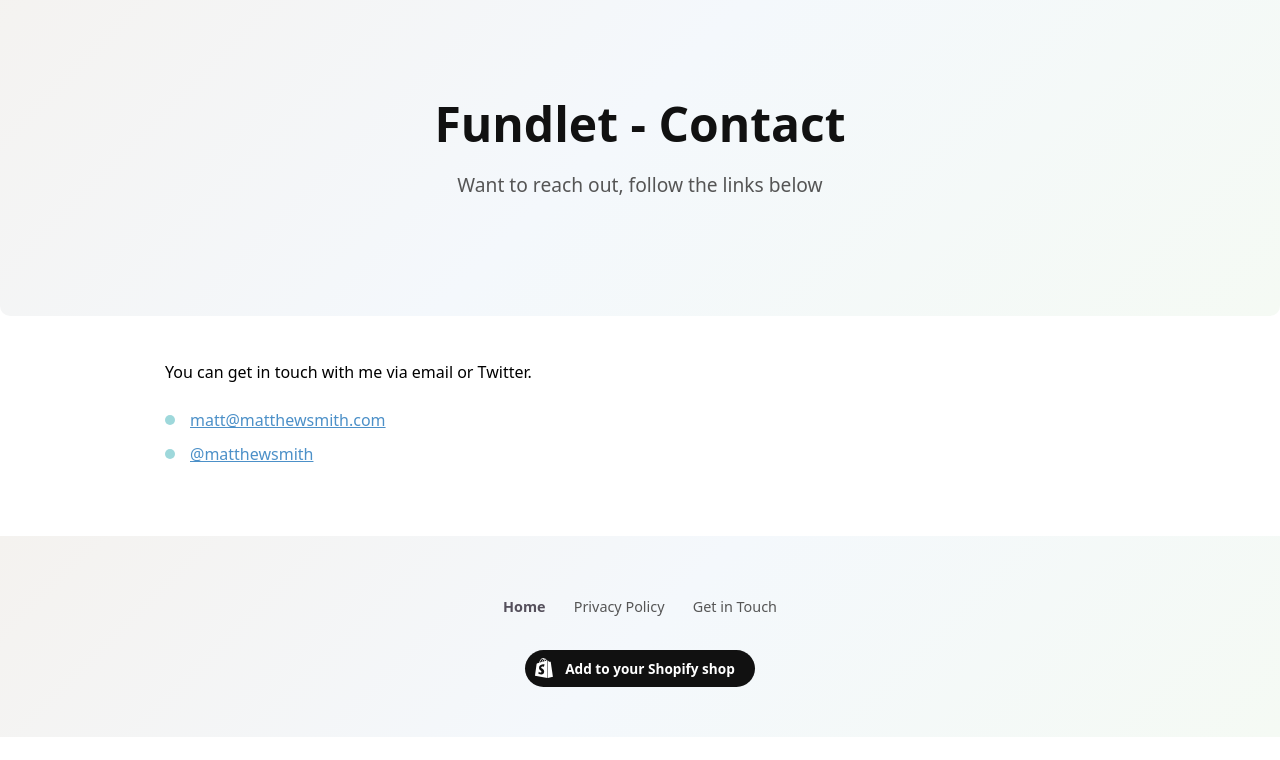
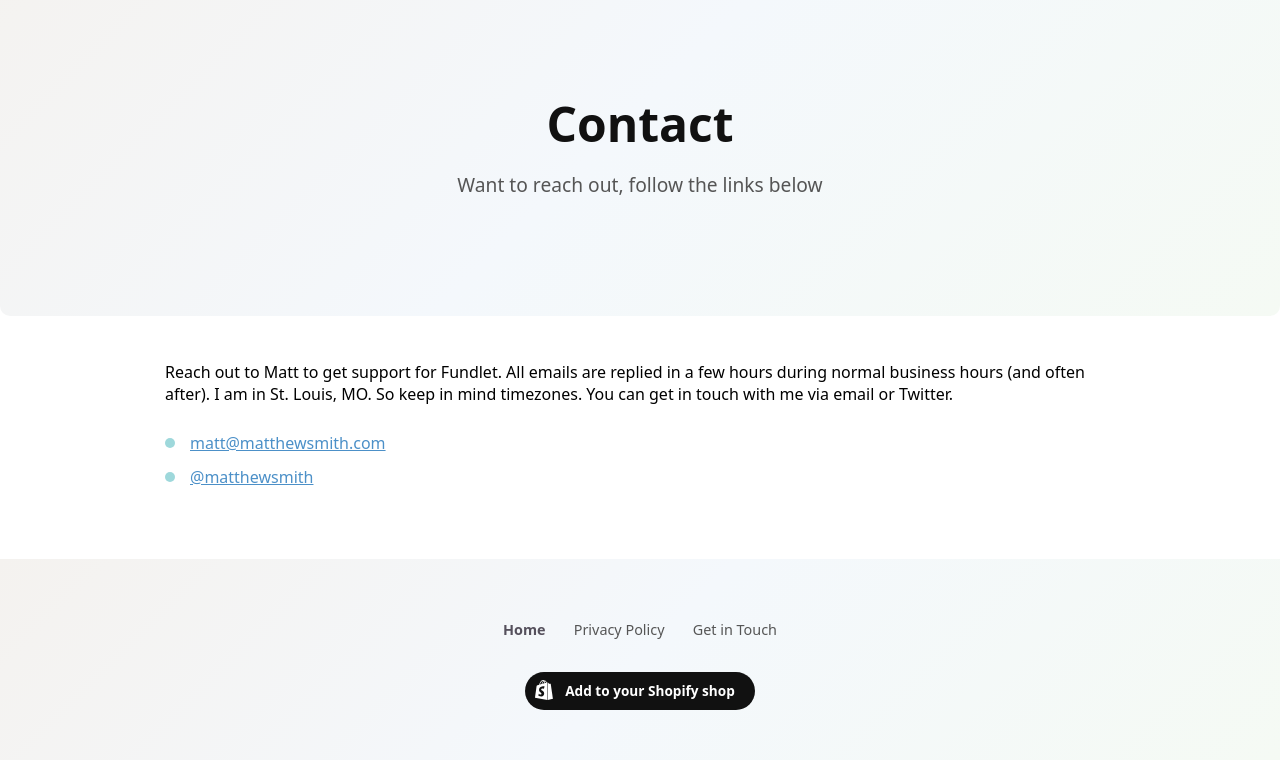
Before and after one commit to madoublet/fundlet-website, an Eleventy site: page src/contact.md in a window 1280 px wide. Shown: the part 102-862 px from the top of the page. Before the commit the page ends 839 px from the top, so only its background shows below. Built offline with nearby package versions, Linux system fonts and the light colour scheme; Eleventy itself is replaced by a stand-in of ours; files that its build step writes are made by us from their sources.

Commit message:
update titles

```diff
--- a/src/contact.md
+++ b/src/contact.md
@@ -1,10 +1,10 @@
 ---
 layout: page.njk
-title: Fundlet - Contact
+title: Contact
 description: Want to reach out, follow the links below
 ---
 
-You can get in touch with me via email or Twitter.
+Reach out to Matt to get support for Fundlet. All emails are replied in a few hours during normal business hours (and often after). I am in St. Louis, MO. So keep in mind timezones. You can get in touch with me via email or Twitter.
 
 - <matt@matthewsmith.com>
 - [@matthewsmith](https://twitter.com/matthewsmith)
```
Also changed, not shown: src/privacy-policy.md (+1 -1 lines).
